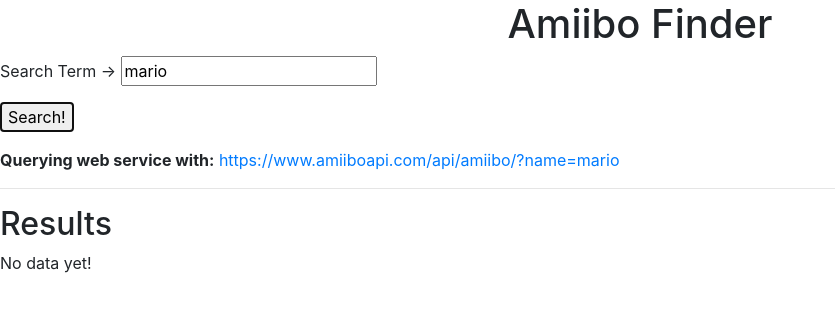
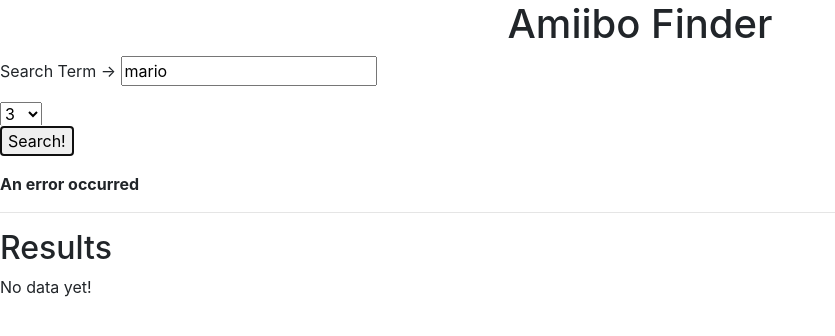
Before and after one commit to GameBoyJak/235_Group13, a plain HTML site: page Project2/amiibo-xhr.html in a window 1280 px wide. Both pictures are taken after a click on the button "Search!". Shown: the whole page, without its empty margins (0-835 px from the left). Drawn offline with Linux system fonts and the light colour scheme; no server answers.

Commit message:
error handling
yeet

```diff
--- a/Project2/amiibo-xhr.html
+++ b/Project2/amiibo-xhr.html
@@ -15,6 +15,13 @@
 </header>
 
 <p>Search Term -&gt; <input id="searchterm" type="text" size="20" maxlength="20" autofocus value="mario" /></p>
+<select id="limit">
+    <option value="1">1</option>
+    <option value="3" selected>3</option>
+    <option value="5">5</option>
+    <option value="10">10</option>
+    <option value="50">50</option>
+</select>
 <p><button type="button" id="search" class="green">Search!</button></p>
 <p id="status"></p>
 <hr>
--- a/Project2/js/amiibo.js
+++ b/Project2/js/amiibo.js
@@ -23,7 +23,12 @@
 		url+=term;
 
 		// 4 - update the UI
-		document.querySelector("#status").innerHTML = `<b>Querying web service with:</b> <a href="${url}" target="_blank">${url}</a>`;
+		if (term.length < 1)
+		{
+			document.querySelector("#status").innerHTML = "Please insert a search term";
+			return;
+		}
+		document.querySelector("#status").innerHTML = `<b>Querying a search for <i>"${term}"</i> with web service:</b> <a href="${url}" target="_blank">${url}</a>`;
 
 		// 5 - create a new XHR object
 		let xhr = new XMLHttpRequest();
@@ -42,12 +47,13 @@
 
 	function dataError(e){
 		console.log("An error occurred");
+		document.querySelector("#status").innerHTML = "<b>An error occurred</b>";
 	}
 
 	function dataLoaded(e){
 		// 1 - e.target is the xhr object
 		let xhr = e.target;
-
+		document.querySelector("#status").innerHTML = "<b>Success!</b>";
 		// 2 - xhr.responseText is the JSON file we just downloaded
 		console.log(xhr.responseText);
 
```
